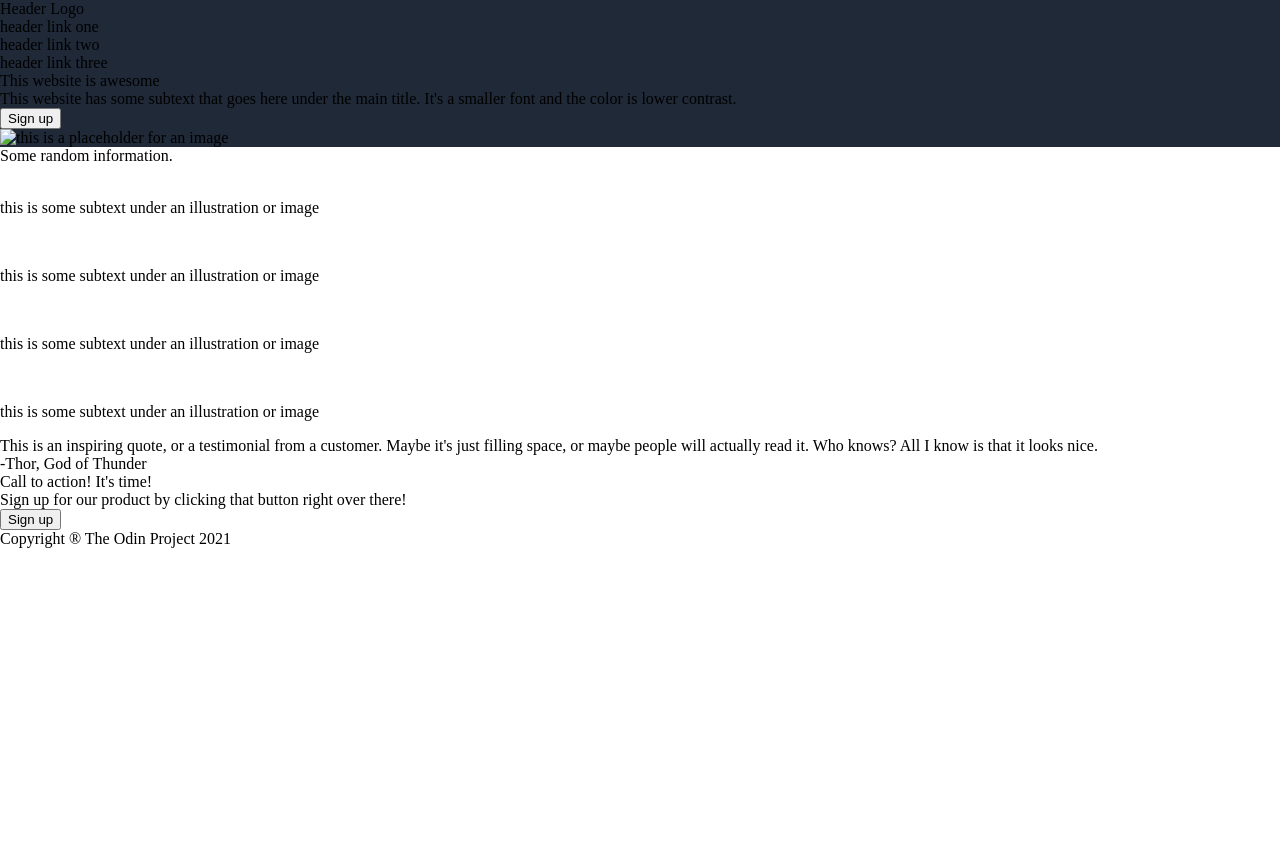
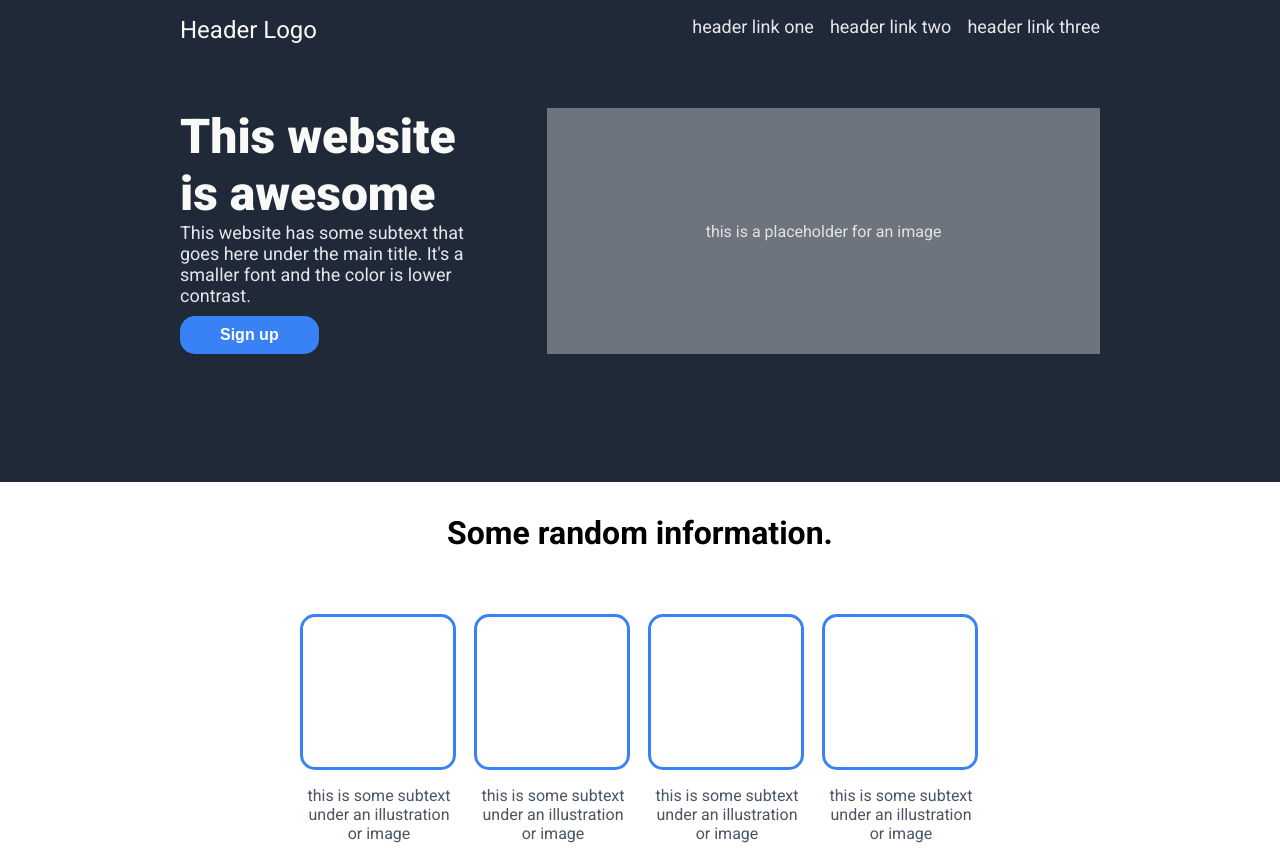
Before and after one commit to SuperCan10YT/landing-page, a plain HTML site: page index.html in a window 1280 px wide. Shown: the top 862 px of the page. Before the commit the page ends 800 px from the top, so only its background shows below. Drawn offline with Linux system fonts and the light colour scheme.

Commit message:
Finish exercise with my own solution

```diff
--- a/index.html
+++ b/index.html
@@ -19,16 +19,16 @@
         </div>
       </div>
       <div class="header-content">
-        <div class="container">
-          <div>This website is awesome</div>
-          <div>
+        <div class="header-content-container">
+          <div class="hero-main-text">This website is awesome</div>
+          <div class="hero-secondary-text">
             This website has some subtext that goes here under the main title.
             It's a smaller font and the color is lower contrast.
           </div>
           <button class="upper-button">Sign up</button>
         </div>
         <div class="img">
-          <img src="" alt="this is a placeholder for an image" />
+          this is a placeholder for an image
         </div>
       </div>
     </div>
@@ -36,42 +36,49 @@
     <div class="content">
       <div class="content-container">
         <div class="title">Some random information.</div>
-        <div class="box-container">
-          <div>
-            <img src="" alt="" />
+
+        <div class="boxes-container">
+          <div class="item">
+            <div class="box"></div>
             <p>this is some subtext under an illustration or image</p>
           </div>
-          <div>
-            <img src="" alt="" />
+          <div class="item">
+            <div class="box"></div>
             <p>this is some subtext under an illustration or image</p>
           </div>
-          <div>
-            <img src="" alt="" />
+          <div class="item">
+            <div class="box"></div>
             <p>this is some subtext under an illustration or image</p>
           </div>
-          <div>
-            <img src="" alt="" />
+          <div class="item">
+            <div class="box"></div>
             <p>this is some subtext under an illustration or image</p>
           </div>
         </div>
       </div>
+
       <div class="quote-container">
         <div class="quote">
           This is an inspiring quote, or a testimonial from a customer. Maybe
           it's just filling space, or maybe people will actually read it. Who
           knows? All I know is that it looks nice.
+        </div>
         <div class="quote-author">-Thor, God of Thunder</div>
-        </div>
       </div>
+
       <div class="signup-box">
         <div class="box-text-container">
-            <div class="box-title">Call to action! It's time!</div>
-            <div class="box-text">Sign up for our product by clicking that button right over there!</div>
+          <div class="box-title">Call to action! It's time!</div>
+          <div class="box-text">
+            Sign up for our product by clicking that button right over there!
+          </div>
         </div>
         <button class="box-button">Sign up</button>
       </div>
     </div>
 
-    <div class="footer">Copyright ® The Odin Project 2021</div>
+    <div class="footer">
+      <p>Copyright ® The Odin Project 2021</p>
+    </div>
   </body>
 </html>
--- a/style.css
+++ b/style.css
@@ -72,8 +72,20 @@
   font-style: italic;
 }
 
-  .upper-container, footer {
-    background-color: #1F2937;
+body {
+  margin: 0;
+  padding: 0;
+  min-height: 100vh;
+  display: flex;
+  flex-direction: column;
+  font-family: row;
+  font-family: "Roboto", sans-serif;
+}
+
+/* GENERAL */
+
+.upper-container, .footer {
+  background-color: #1f2937;
 }
 
 ul {
@@ -88,7 +100,162 @@
   color: inherit;
  }
 
-  body {
-    margin: 0;
-    padding: 0;
+button {
+  background-color: #3882f6;
+  border-radius: 15px;
+  padding: 10px 40px;
+  border-style: none;
+  color: white;
+  font-size: 100%;
+  font-weight: bold;
 }
+
+/* UPPER CONTAINER */
+
+.header-logo {
+  font-size: 24px;
+  color: #f9faf8;
+}
+
+.upper-container {
+  display: flex;
+  flex-direction: column;
+  padding: 16px 180px 64px 180px;
+}
+
+.header {
+  display: flex;
+  justify-content: space-between;
+}
+
+.links ul {
+  display: flex;
+  gap: 16px;
+}
+
+.header-content {
+  padding: 64px 0px;
+  display: flex;
+  gap: 50px;
+}
+
+.header-content-container {
+  flex: 1;
+}
+
+.img {
+  flex: 1 0 auto;
+  background-color: rgb(109, 116, 125);
+  color: rgb(226, 228, 230);
+  display: flex;
+  align-items: center;
+  justify-content: center;
+  box-sizing: border-box;
+
+}
+
+.hero-main-text {
+  font-size: 48px;
+  font-weight: 900;
+  font-style: normal;
+  color: #f9faf8;
+}
+
+.hero-secondary-text,
+.links {
+  font-size: 18px;
+  color: #e5e7eb;
+}
+
+.hero-secondary-text {
+  margin-bottom: 10px;
+}
+
+/* CONTENT */
+.content-container {
+  display: flex;
+  flex-direction: column;
+  align-items: center;
+}
+
+.content-container .title {
+  text-align: center;
+  margin: 16px;
+  font-weight: 700;
+  font-style: normal;
+  font-size: 200%;
+  padding: 16px 0px;
+}
+
+.boxes-container {
+  margin: 30px 300px;
+  display: flex;
+  gap: 16px;
+}
+
+.item .box {
+  border: solid #3882f6;
+  height: 150px;
+  width: 150px;
+  border-radius: 15px;
+}
+
+.item p {
+  text-align: center;
+  color: rgb(75, 85, 99);
+  font-weight: 400;
+}
+
+/* QUOTE */
+
+.quote-container {
+  background-color: #e5e7eb;
+  padding: 130px 200px 130px 370px;
+}
+
+.quote {
+  font-size: 36px;
+  color: #1f2937;
+  font-weight: 300;
+  font-style: italic;
+}
+
+.quote-author {
+  text-align: end;
+  font-weight: 700;
+  font-style: normal;
+  font-size: 150%;
+}
+
+/* SIGN UP BOX */
+.signup-box {
+  margin: 120px 150px;
+  background-color: #3882f6;
+  padding: 50px 60px;
+  display: flex;
+  justify-content: space-between;
+  border-radius: 15px;
+  color: white;
+}
+
+.box-title {
+  font-weight: bold;
+  font-size: 150%;
+}
+
+.signup-box button {
+  border: solid white 2px;
+
+}
+
+
+
+/* FOOTER */
+
+.footer {
+  height: 80px;
+  color: rgb(181, 197, 197);
+  display: flex;
+  align-items: center;
+  justify-content: center;
+}
```
Lines whose indentation alone changed are shown as unchanged.
